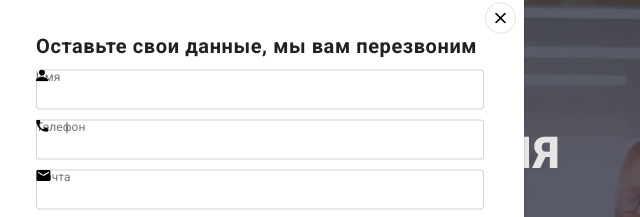
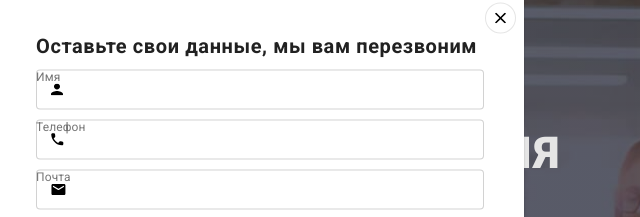
Before and after one commit to IvanTol/goit-markup-hw-06, a plain HTML site: page index.html in a window 1280 px wide. Both pictures are taken after a click on the button "Заказать услугу". Shown: the part 156-373 px from the top of the page, 380-1020 px from the left. Drawn offline with nearby package versions, Linux system fonts and the light colour scheme.

Commit message:
попытки позицилонирования

```diff
--- a/css/styles.css
+++ b/css/styles.css
@@ -423,10 +423,10 @@ header {
 
 .form-svg-icon {
   position: absolute;
-  top: 0;
-  left: 0px;
+  top: 50%;
+  left: 15px;
 
-  transform: translateY();
+  transform: translateY(-50%);
 
   display: inline-block;
   color: rgba(33, 33, 33, 1);
```
